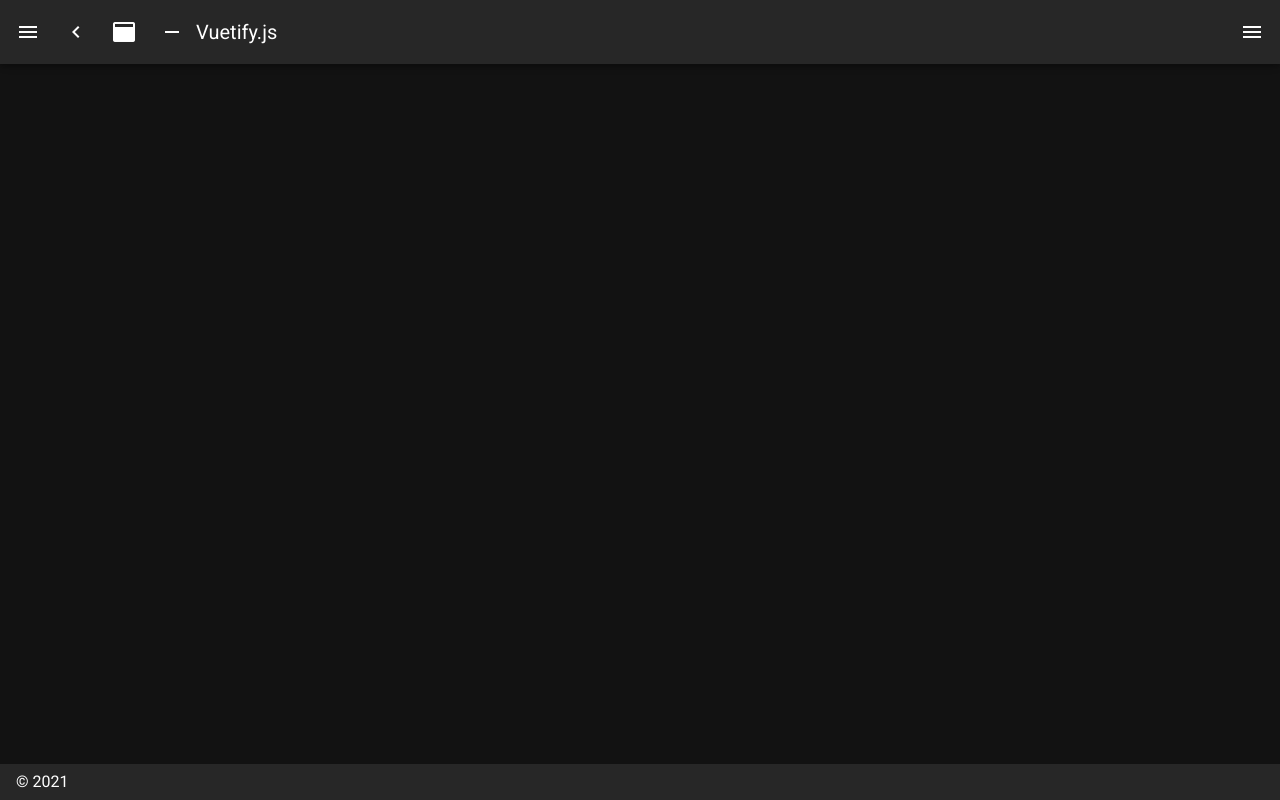
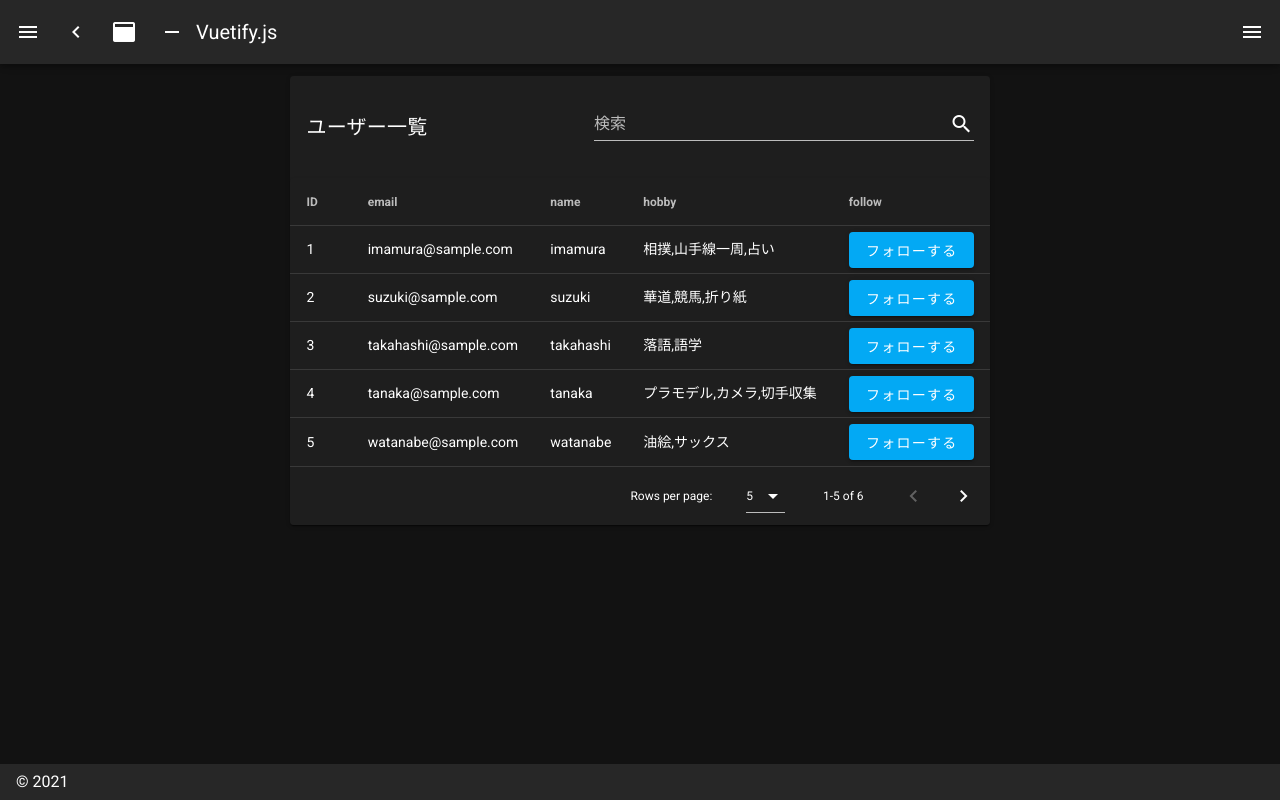
Before and after one commit to akito-i/ShareDiaries, a Nuxt app in the folder nuxt/: page /search in a window 1280 px wide. Before the commit this address had no page. Built offline with nearby package versions, Linux system fonts and the light colour scheme.

Commit message:
create_search_page #24
・検索画面のビューの作成。
・フォローボタンの共通化。

```diff
--- /dev/null
+++ b/nuxt/components/FollowButton.vue
@@ -0,0 +1,25 @@
+<template>
+  <v-btn
+    :color="toggle.buttonColor"
+    @click="isFollow=!isFollow"
+  >
+    {{ toggle.followStatus }}
+  </v-btn>
+</template>
+
+<script>
+export default {
+  data(){
+    return{
+      isFollow:false
+    }
+  },
+  computed:{
+    toggle(){
+      const buttonColor = this.isFollow ? 'light-gray' : 'light-blue'
+      const followStatus = this.isFollow ? 'フォロー済' : 'フォローする'
+      return { buttonColor, followStatus }
+    }
+  },
+}
+</script>
--- a/nuxt/pages/calendar/index.vue
+++ b/nuxt/pages/calendar/index.vue
@@ -17,14 +17,7 @@
                 <v-subheader>imamura akito</v-subheader>
               </v-list-item-content>
               <v-list-item-action>
-                <v-btn
-                  :color="toggle.buttonColor"
-                  class="white--text"
-                  small
-                  @click="isFollow = !isFollow"
-                >
-                    {{ toggle.followStatus }}
-                </v-btn>
+                <FollowButton/>
               </v-list-item-action>
             </v-list-item>
               <v-list-item>
@@ -72,8 +65,12 @@
 
 <script>
 import { format } from 'date-fns';
+import FollowButton from '@/components/FollowButton'
 
 export default {
+  components: {
+    FollowButton,
+  },
   data() {
     return {
        dateValue: new Date(),
--- /dev/null
+++ b/nuxt/pages/search/index.vue
@@ -0,0 +1,88 @@
+<template>
+  <v-layout
+    column
+    justify-center
+    align-center
+  >
+    <v-card>
+      <v-card-title>
+        ユーザー一覧
+        <v-spacer />
+        <v-text-field
+          append-icon="mdi-magnify"
+          label="検索"
+        />
+      </v-card-title>
+      <v-data-table
+        :headers="headers"
+        :items="users"
+        :items-per-page="5"
+        class="elevation-1"
+      >
+        <template v-slot:[`item.action`]>
+          <FollowButton/>
+        </template>
+      </v-data-table>
+    </v-card>
+  </v-layout>
+</template>
+
+<script>
+import FollowButton from '@/components/FollowButton'
+
+export default {
+  components: {
+    FollowButton,
+  },
+  data () {
+    return {
+      users: [
+        {
+          id: 1,
+          name: 'imamura',
+          email: 'imamura@sample.com',
+          hobby: '相撲,山手線一周,占い',
+        },
+        {
+          id: 2,
+          name: 'suzuki',
+          email: 'suzuki@sample.com',
+          hobby: '華道,競馬,折り紙',
+        },
+        {
+          id: 3,
+          name: 'takahashi',
+          email: 'takahashi@sample.com',
+          hobby: '落語,語学',
+        },
+        {
+          id: 4,
+          name: 'tanaka',
+          email: 'tanaka@sample.com',
+          hobby: 'プラモデル,カメラ,切手収集',
+        },
+        {
+          id: 5,
+          name: 'watanabe',
+          email: 'watanabe@sample.com',
+          hobby: '油絵,サックス',
+          follow: "フォロー"
+        },
+        {
+          id: 6,
+          name: 'ito',
+          email: 'ito@sample.com',
+          hobby: 'パズル,ロッククライミング',
+        },
+      ],
+      headers: [
+        { text: 'ID', value: 'id' },
+        { text: 'email', value: 'email' },
+        { text: 'name', value: 'name' },
+        { text: 'hobby', value: 'hobby' },
+        { text: 'follow', value: 'action' }
+      ],
+    }
+  },
+}
+</script>
```
